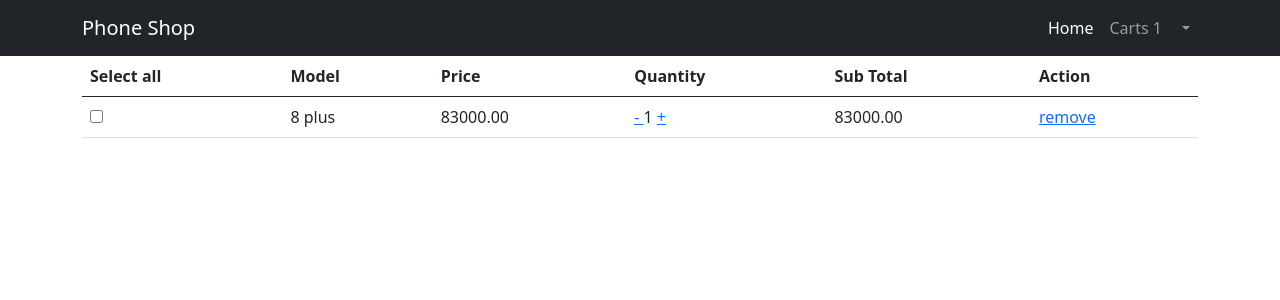
After one commit to sabbir-mahmud/phone-shop, a Django app: page /carts in a window 1280 px wide. The commit adds this page. Shown: the top 300 px of the page. Run offline with Django 4.2, Linux system fonts and the light colour scheme; a user stored in the database is signed in; data comes from the database, SQL or seed files in the repository; some libraries are stand-ins or nearby versions.

Commit message:
cart updated

```diff
--- a/apps/shop/apps.py
+++ b/apps/shop/apps.py
@@ -4,3 +4,6 @@ from django.apps import AppConfig
 class ShopConfig(AppConfig):
     default_auto_field = 'django.db.models.BigAutoField'
     name = 'apps.shop'
+
+    def ready(self):
+        import apps.shop.signals
--- a/apps/shop/models.py
+++ b/apps/shop/models.py
@@ -46,6 +46,8 @@ class Cart(Wrapper):
     phone_id = models.ForeignKey(Phone, on_delete=models.CASCADE)
     user_id = models.ForeignKey(User, on_delete=models.CASCADE)
     quantity = models.IntegerField()
+    sub_total = models.DecimalField(
+        max_digits=10, decimal_places=2, default=100)
 
     def __str__(self) -> str:
         return str(self.id)
--- /dev/null
+++ b/apps/shop/templates/shop/carts.html
@@ -0,0 +1,35 @@
+{% include 'base.html' %}
+{% block Content %}
+<section class="container">
+
+  <table class="table">
+    <thead>
+      <tr>
+        <th scope="col">Select all</th>
+        <th scope="col">Model</th>
+        <th scope="col">Price</th>
+        <th scope="col">Quantity</th>
+        <th scope="col">Sub Total</th>
+        <th scope="col">Action</th>
+      </tr>
+    </thead>
+    <tbody>
+      {% for cart in carts %}
+      <tr>
+        <td><input type="checkbox"></td>
+        <td>{{cart.phone_id.model}}</td>
+        <td>{{cart.phone_id.discount_price}}</td>
+        <td> <a href="{% url 'remove-quantity' cart.id %}"> - </a>  {{cart.quantity}} <a href="{% url 'add-to-cart' cart.phone_id.id %}">+</a></td>
+        <td>
+          {{cart.sub_total}}
+        </td>
+        <td>
+          <a href="{% url 'remove-cart' cart.id %}">remove</a>
+        </td>
+      </tr>
+      {% endfor %}
+    </tbody>
+  </table>
+</section>
+
+{% endblock %}
--- a/apps/shop/templates/shop/home.html
+++ b/apps/shop/templates/shop/home.html
@@ -9,7 +9,9 @@
     {% for phone in phones %}
 
     <div class="card" style="width: 18rem;">
-      <img src="{{ phone.dp.url }}" class="card-img-top" alt="...">
+      <div>
+        <img src="{{ phone.dp.url }}" class="card-img-top" alt="...">
+      </div>
       <div class="card-body">
         <h5 class="card-title">{{phone.brand_name.name}} {{phone.model}}</h5>
         <p class="card-text">Regullar Price: {{phone.price}}</p>
--- a/apps/shop/urls.py
+++ b/apps/shop/urls.py
@@ -4,5 +4,10 @@ from . import views
 
 urlpatterns = [
     path('', views.Home.as_view(), name="home"),
-    path('add-to-cart/<str:pk>/', views.AddToCarT.as_view(), name="add-to-cart")
+    path('carts', views.Get_all_carts.as_view(), name="carts"),
+    path('add-to-cart/<str:pk>/', views.AddToCarT.as_view(), name="add-to-cart"),
+    path('remove-quantity/<str:pk>/',
+         views.remove_quantity, name="remove-quantity"),
+    path('remove-item/<str:pk>/',
+         views.remove_from_cart, name="remove-cart"),
 ]
--- a/apps/shop/views.py
+++ b/apps/shop/views.py
@@ -31,28 +31,31 @@ class AddToCarT(View):
         if cart:
             cart = Cart.objects.get(Q(phone_id=phone.id) & Q(user_id=user.id))
             cart.quantity += 1
+            cart.sub_total = cart.phone_id.discount_price * cart.quantity
             cart.save()
         else:
             Cart.objects.create(phone_id=phone, user_id=user, quantity=1)
-        return redirect("/")
+        return redirect('carts')
 
 
-def get_all_carts(request):
-    carts = Cart.objects.get(user_id=request.user.id)
-    context = {
-        "carts": carts
-    }
-    return render(request, 'shop/carts.html', context)
+class Get_all_carts(View):
+    def get(self, request):
+        carts = Cart.objects.filter(user_id=request.user.id)
+        context = {
+            "carts": carts
+        }
+        return render(request, 'shop/carts.html', context)
 
 
 def remove_quantity(request, pk):
     cart = Cart.objects.get(id=pk)
     cart.quantity -= 1
+    cart.sub_total = cart.phone_id.discount_price * cart.quantity
     cart.save()
-    return redirect("/")
+    return redirect("carts")
 
 
 def remove_from_cart(request, pk):
     cart = Cart.objects.get(id=pk)
     cart.delete()
-    return redirect("/")
+    return redirect("carts")
--- a/core/settings.py
+++ b/core/settings.py
@@ -40,7 +40,7 @@ INSTALLED_APPS = [
     'django.contrib.staticfiles',
     'apps.authentications',
     'apps.customers',
-    'apps.shop',
+    'apps.shop.apps.ShopConfig',
 ]
 
 AUTH_USER_MODEL = 'authentications.User'
--- a/templates/base.html
+++ b/templates/base.html
@@ -16,7 +16,7 @@
   <!-- Navigation -->
   <nav class="navbar navbar-expand-lg navbar-dark bg-dark static-top">
     <div class="container">
-      <a class="navbar-brand" href="#">
+      <a class="navbar-brand" href="/">
         Phone Shop
       </a>
       <button class="navbar-toggler" type="button" data-bs-toggle="collapse" data-bs-target="#navbarSupportedContent"
@@ -29,7 +29,7 @@
             <a class="nav-link active" aria-current="page" href="#">Home</a>
           </li>
           <li class="nav-item">
-            <a class="nav-link" href="#">Carts {% if count %}{{count}}
+            <a class="nav-link" href="{% url 'carts' %}">Carts {% if count %}{{count}}
 
             {% else %}
             {% endif %}</a>
```
Also changed, not shown: apps/shop/signals.py (added, +13 -0 lines), apps/authentications/migrations/0001_initial.py, apps/authentications/migrations/0002_profile.py (deleted), apps/authentications/migrations/0003_address_profile_address.py (deleted), apps/authentications/migrations/0004_alter_user_managers.py (deleted), apps/shop/migrations/0001_initial.py, apps/shop/migrations/0002_cart_sub_total.py (added), db.sqlite3, media/shop/gallery/apple-iphone-8-plus-new.jpg (added).
